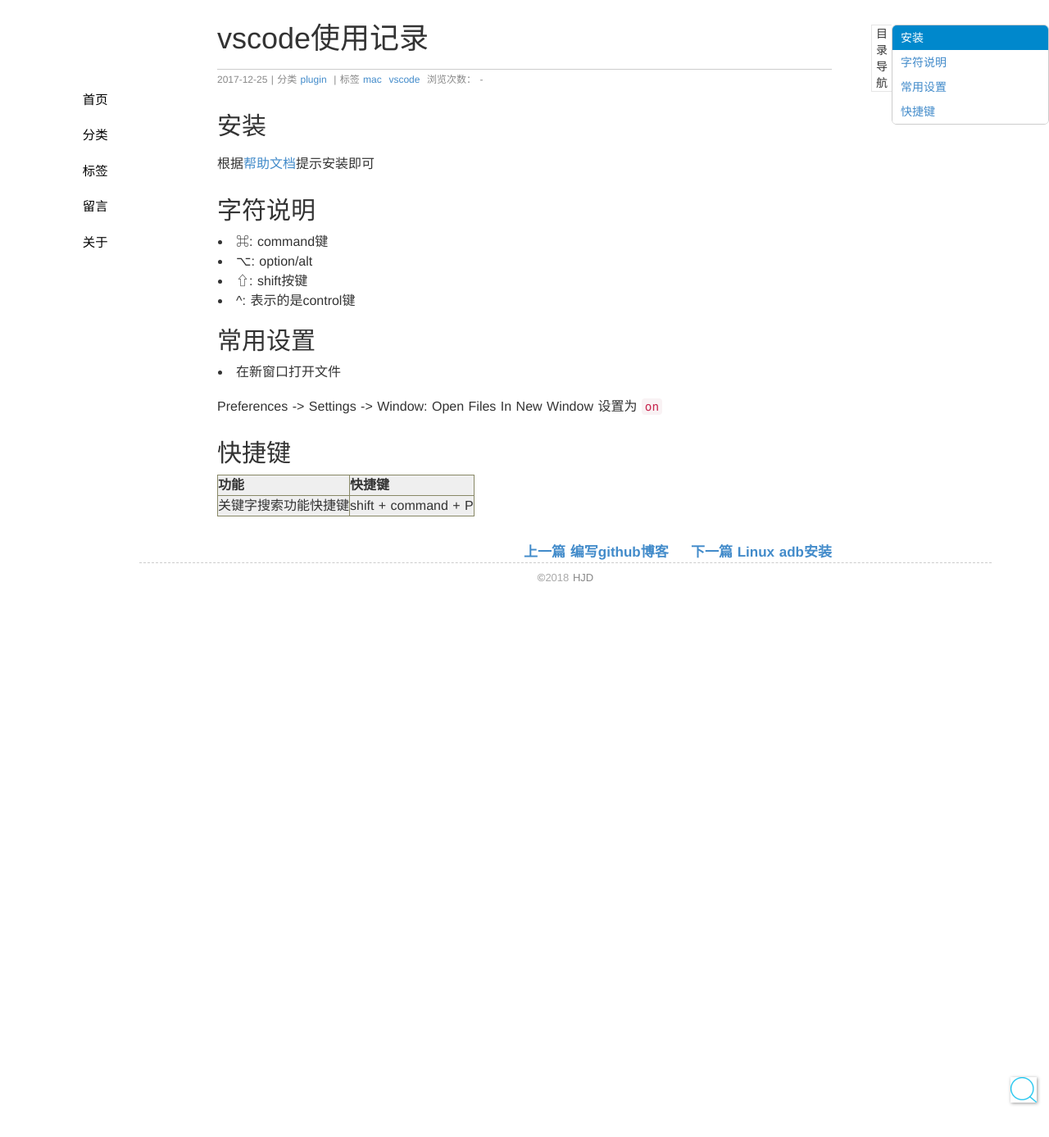
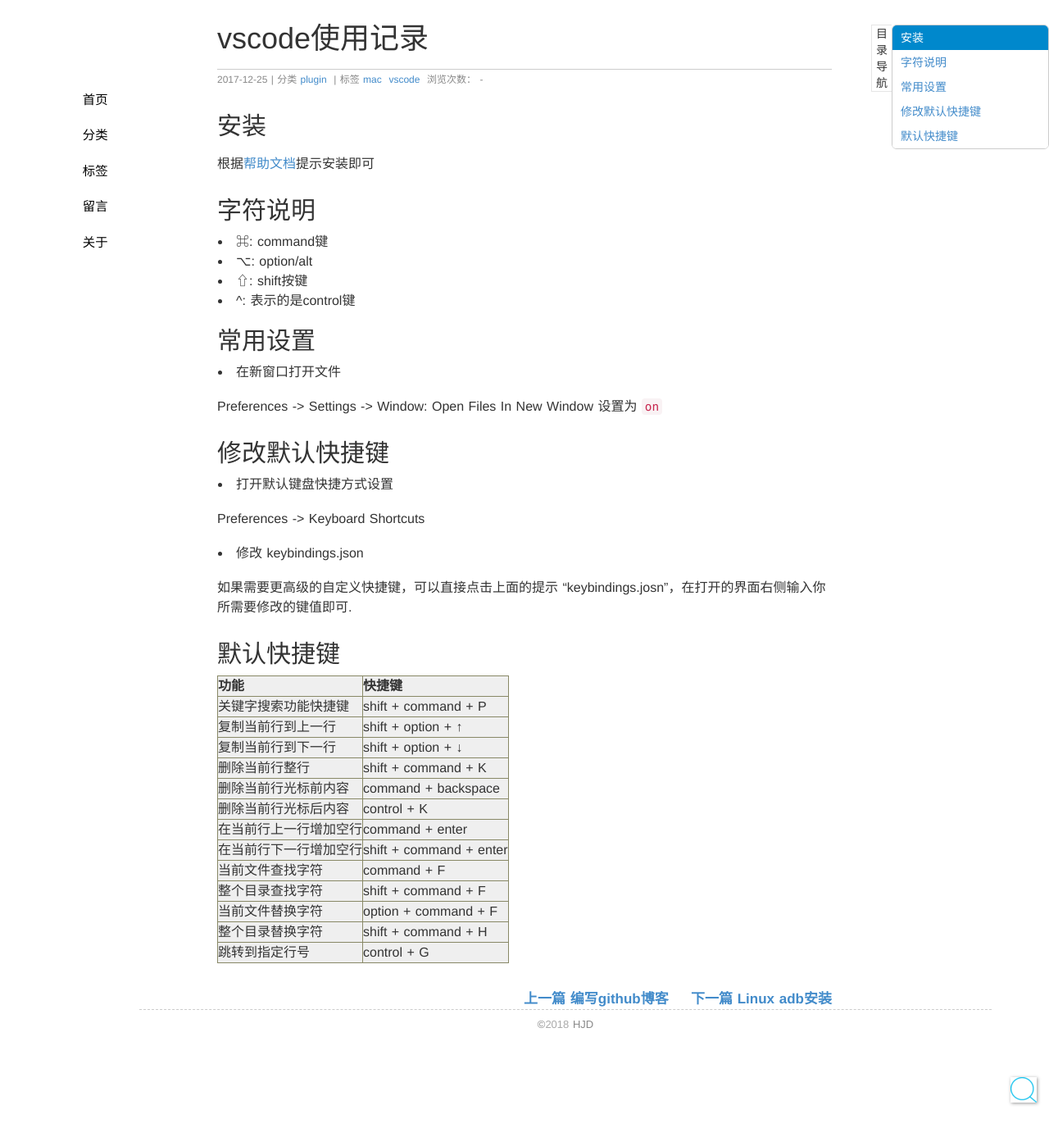
Before and after one commit to seekplum/seekplum.github.io, a Jekyll site: the page built from _posts/2017-12-25-vscode-use.md, in a window 1280 px wide and 1400 px high. Shown: the top 1387 px of the window at 82% size. Built offline with Jekyll 4.4.1, drawn with Linux system fonts in a browser that asks for light colours; comment, search, counter and statistics services are not loaded.

Commit message:
更新vscode快捷键

```diff
--- a/_posts/2017-12-25-vscode-use.md
+++ b/_posts/2017-12-25-vscode-use.md
@@ -20,8 +20,29 @@
 
 Preferences -> Settings -> Window: Open Files In New Window 设置为 `on`
 
-## 快捷键
+## 修改默认快捷键
+* 打开默认键盘快捷方式设置
+
+Preferences -> Keyboard Shortcuts
+
+* 修改 keybindings.json
+
+如果需要更高级的自定义快捷键，可以直接点击上面的提示  "keybindings.josn"，在打开的界面右侧输入你所需要修改的键值即可.
+
+## 默认快捷键
 
 |功能|快捷键|
 |:---|:---|
-|关键字搜索功能快捷键| shift + command + P|
+|关键字搜索功能快捷键| shift + command + P |
+|复制当前行到上一行| shift + option + ↑ |
+|复制当前行到下一行| shift + option + ↓ |
+|删除当前行整行| shift + command + K |
+|删除当前行光标前内容| command + backspace |
+|删除当前行光标后内容| control + K |
+|在当前行上一行增加空行| command + enter |
+|在当前行下一行增加空行| shift + command + enter |
+|当前文件查找字符| command + F |
+|整个目录查找字符| shift + command + F |
+|当前文件替换字符| option + command + F |
+|整个目录替换字符| shift + command + H |
+|跳转到指定行号| control + G |
```
